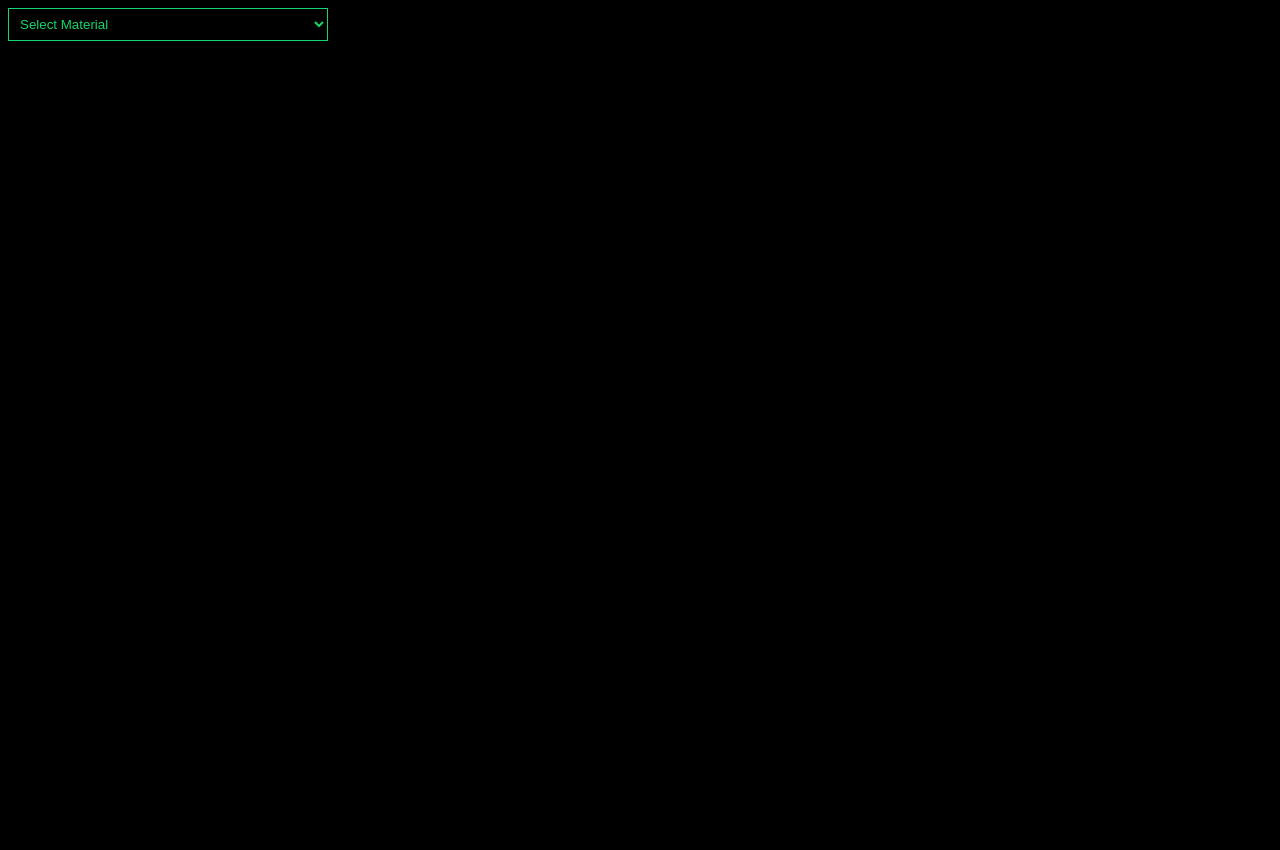
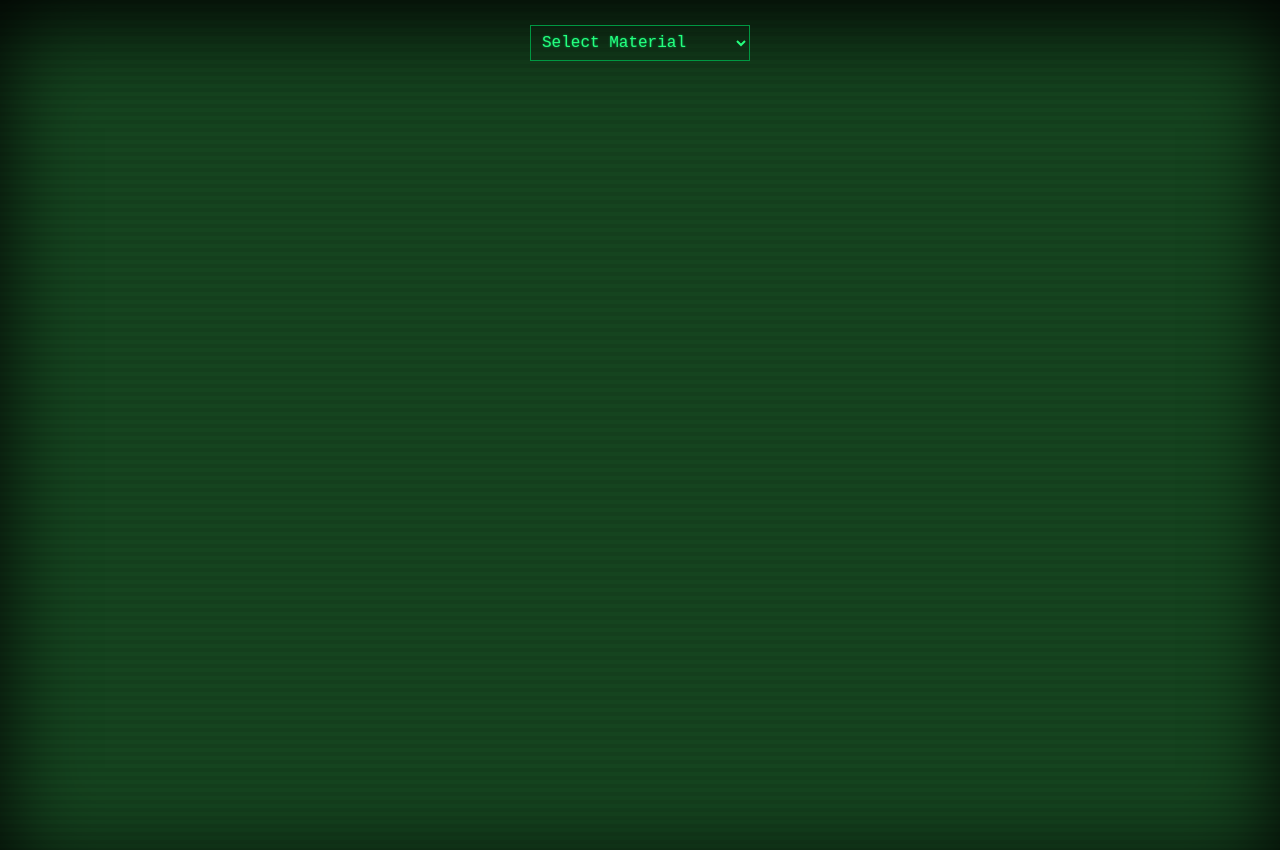
Before and after one commit to designerjason/junkboy3000, a website: page docs/index.html in a window 1280 px wide. Before the commit the page ends 800 px from the top, so only its background shows below. Drawn offline with nearby package versions, Linux system fonts and the light colour scheme.

Commit message:
pipboy styling

```diff
--- a/docs/assets/css/style.css
+++ b/docs/assets/css/style.css
@@ -1 +1 @@
-:root{--pipgreen: #14d76a}body{background-color:#000;color:var(--pipgreen);font-family:'Arial', sans-serif;font-size:16px}select{background-color:transparent;border:1px solid var(--pipgreen);color:var(--pipgreen);font-family:'Arial', sans-serif;max-width:320px;padding:7px;width:100%}select option:not(disabled){color:#000}thead tr{border-bottom:1px solid var(--pipgreen)}th{text-align:left}th,td{padding:8px}table{border-collapse:collapse;font-size:.8rem}
+@import 'https://necolas.github.io/normalize.css/latest/normalize.css';@font-face{font-family:OxygenMono;src:url("../fonts/OxygenMono-Regular.ttf")}@keyframes pipscreen{0%{background-position:0 0}50%{background-position:0 3px}}:root{--pipgreen: #25ff7e;--pipgreendark: #009742;--pipglow: rgba(0, 225, 112, 0.7)}body{animation:.07s pipscreen infinite step-end;background-color:#000;box-shadow:inset 0 23px 87px #000;color:var(--pipgreen);font-family:OxygenMono, monospace;font-size:16px;min-height:100vh;padding:25px 20px;text-shadow:0px 0px 2px var(--pipglow);background-image:linear-gradient(0deg, #15441f 50%, #143f1d 50%);background-size:8px 8px;background-position:0% 50%}select{background-color:transparent;border:1px solid var(--pipgreendark);color:var(--pipgreen);display:block;font-family:'Oxygen Mono', monospace;margin:0 auto;max-width:220px;padding:7px;text-shadow:0px 0px 2px var(--pipglow);width:100%}select option:not(disabled){color:#000}.table-header.is-pinned{background-color:#000}th{text-align:left}th,td{padding:8px;vertical-align:top}table{border-collapse:collapse;font-size:.8rem;margin:auto;max-width:600px}
--- a/docs/assets/js/scripts.min.js
+++ b/docs/assets/js/scripts.min.js
@@ -1,4 +1,4 @@
-class materialJunk{constructor(){this.junkList="assets/js/junklist.js";this.materialList="assets/js/materiallist.js";this.jsonResponse="";this.selectContainer=document.getElementById("materialselect");this.junkContainer=document.getElementById("junklist")}init(){this.buildSelect(this.materialList);document.addEventListener("change",()=>{let materialSelect=document.getElementById("materialselect").value;this.getFiltered(materialSelect)})}buildSelect(jsonArr){fetch(jsonArr).then(res=>res.json()).then(data=>{this.selectContainer.innerHTML+="<option value='' selected disabled>Select Material</option>";data.forEach(element=>{this.selectContainer.innerHTML+=`<option value="${element.name}">${element.name}</option>`})}).catch(err=>{throw err})}getFiltered(term){fetch(this.junkList).then(res=>res.json()).then(data=>{let data_filter=data.filter(element=>element.materials[0].includes(term));this.listJunk(data_filter)}).catch(err=>{throw err})}listJunk(filtered){let data_output="",junkEl=this.junkContainer;junkEl.innerHTML="";data_output+="<table>";data_output+="<thead><tr><th>Name</th><th>Weight</th><th>Value</th><th>Materials</th></tr></thead><tbody>";filtered.forEach(item=>{data_output+=`<tr>
+class materialJunk{constructor(){this.junkList="assets/js/junklist.js";this.materialList="assets/js/materiallist.js";this.jsonResponse="";this.selectContainer=document.getElementById("materialselect");this.junkContainer=document.getElementById("junklist")}init(){this.buildSelect(this.materialList);document.addEventListener("change",()=>{const materialSelect=document.getElementById("materialselect").value;this.getFiltered(materialSelect)})}buildSelect(jsonArr){fetch(jsonArr).then(res=>res.json()).then(data=>{this.selectContainer.innerHTML+="<option value='' selected disabled>Select Material</option>";data.forEach(element=>{this.selectContainer.innerHTML+=`<option value="${element.name}">${element.name}</option>`})}).catch(err=>{throw err})}getFiltered(term){fetch(this.junkList).then(res=>res.json()).then(data=>{let data_filter=data.filter(element=>element.materials[0].includes(term));this.listJunk(data_filter)}).catch(err=>{throw err})}listJunk(filtered){let data_output="",junkEl=this.junkContainer;junkEl.innerHTML="";data_output+="<table>";data_output+='<thead class="table-header"><tr><th>Name</th><th>Wgt</th><th>Val</th><th>Material</th></tr></thead><tbody>';filtered.forEach(item=>{data_output+=`<tr>
             <td>${item.name}</td>
             <td>${item.weight}</td>
             <td>${item.value}</td>
```
Also changed, not shown: dist/assets/js/main.js, dist/assets/sass/style.scss, docs/assets/fonts/OxygenMono-Regular.ttf (added).
